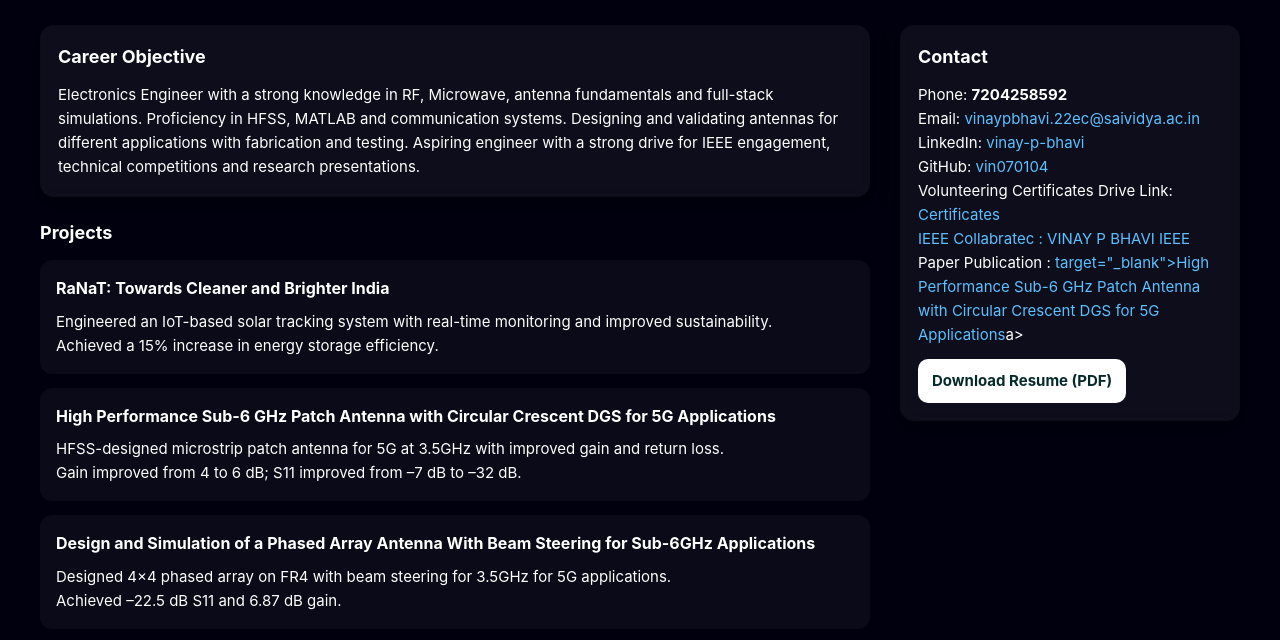
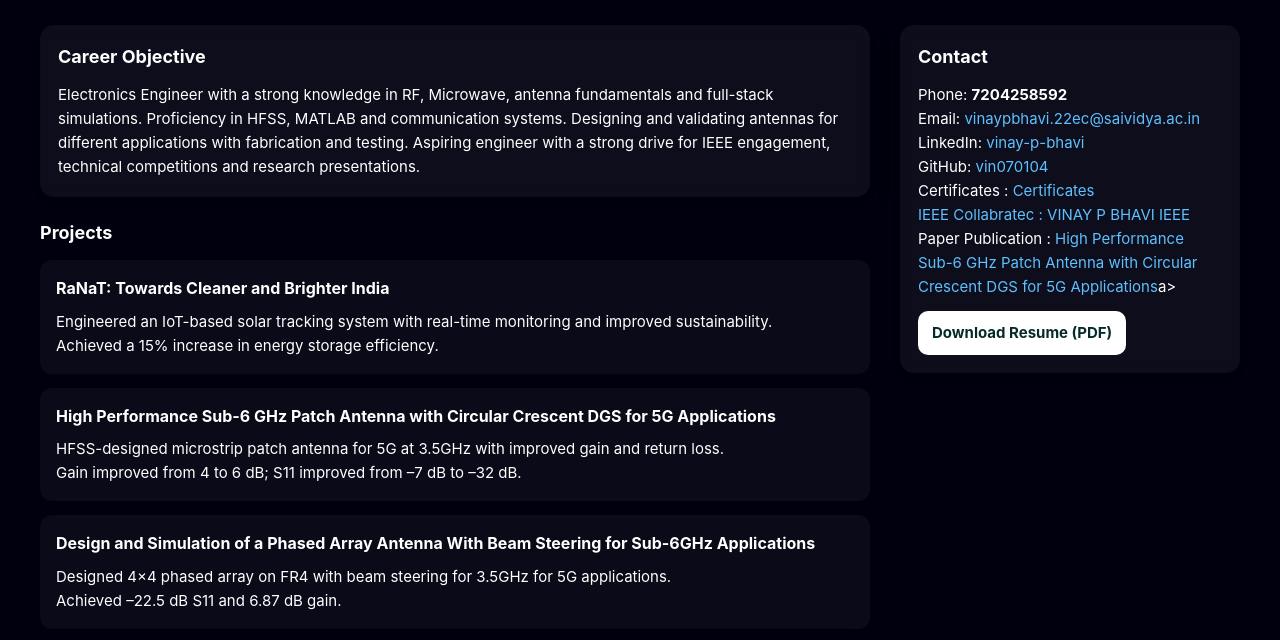
Before and after one commit to vin070104/vin070104.github.io, a plain HTML site: page index.html in a window 1280 px wide. Shown: the part 113-753 px from the top of the page. Drawn offline with Linux system fonts and the light colour scheme.

Commit message:
Update index.html

```diff
--- a/index.html
+++ b/index.html
@@ -306,9 +306,9 @@
           <p>Email: <a href="mailto:vinaypbhavi.22ec@saividya.ac.in">vinaypbhavi.22ec@saividya.ac.in</a></p>
           <p>LinkedIn: <a href="https://www.linkedin.com/in/vinay-p-bhavi-244909337/" target="_blank">vinay-p-bhavi</a></p>
           <p>GitHub: <a href="https://github.com/vin070104" target="_blank">vin070104</a></p>
-          <p>Volunteering Certificates Drive Link: <a href="https://drive.google.com/drive/folders/1aeNwOt2clU0qlOEeZvmJLYiHnoGaZnSX?usp=sharing" target= "_blank">Certificates</p>
+          <p>Certificates : <a href="https://drive.google.com/drive/folders/1aeNwOt2clU0qlOEeZvmJLYiHnoGaZnSX?usp=sharing">Certificates</p>
           <p>IEEE Collabratec : <a href="https://ieee-collabratec.ieee.org/app/p/VINAYBHAVI1109532"> VINAY P BHAVI IEEE</a></p>
-          <p>Paper Publication : <a href= "0.1109/ICMNWC66779.2025.11354274"> target="_blank">High Performance Sub-6 GHz Patch Antenna with Circular Crescent DGS for 5G Applications</a>a></p>
+          <p>Paper Publication : <a href= "0.1109/ICMNWC66779.2025.11354274"> High Performance Sub-6 GHz Patch Antenna with Circular Crescent DGS for 5G Applications</a>a></p>
           <a class="btn" href="Your_Resume.pdf" download style="margin-top:12px;">Download Resume (PDF)</a>
         </div>
       </aside>
```
